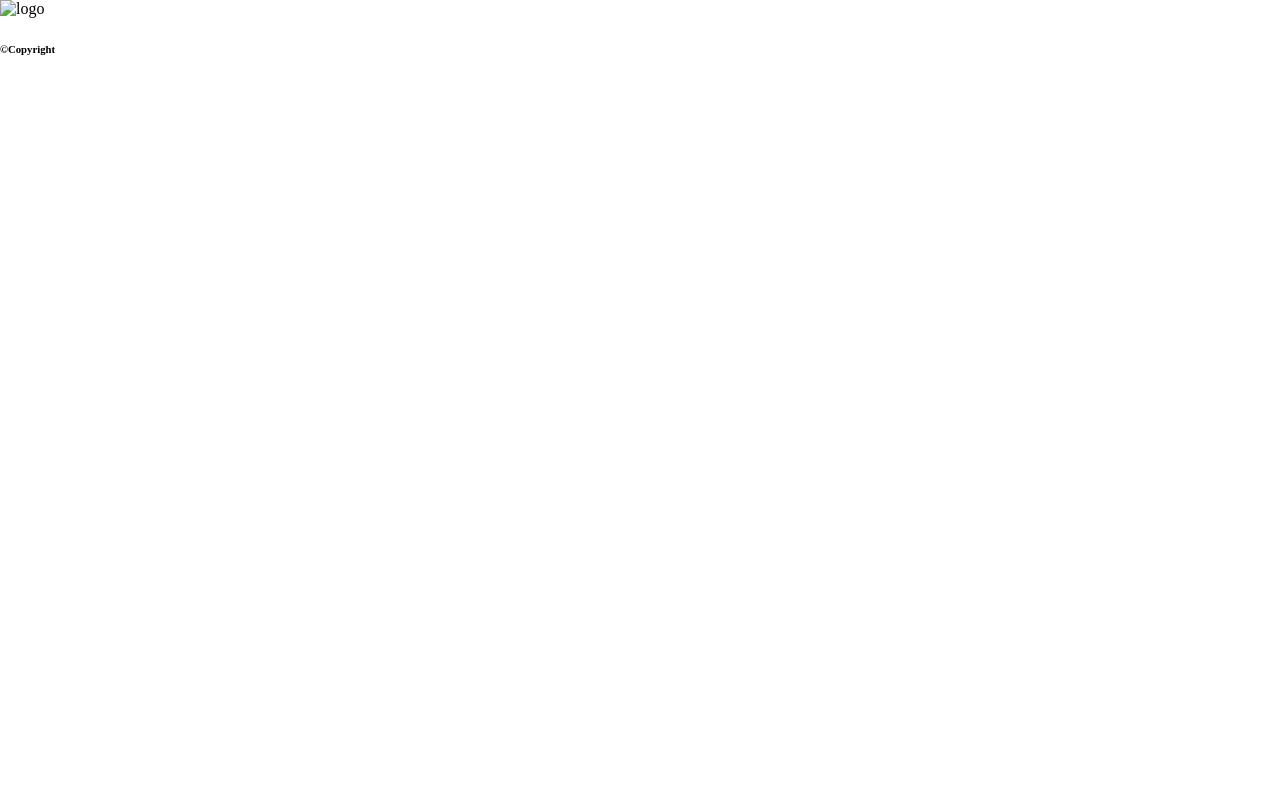
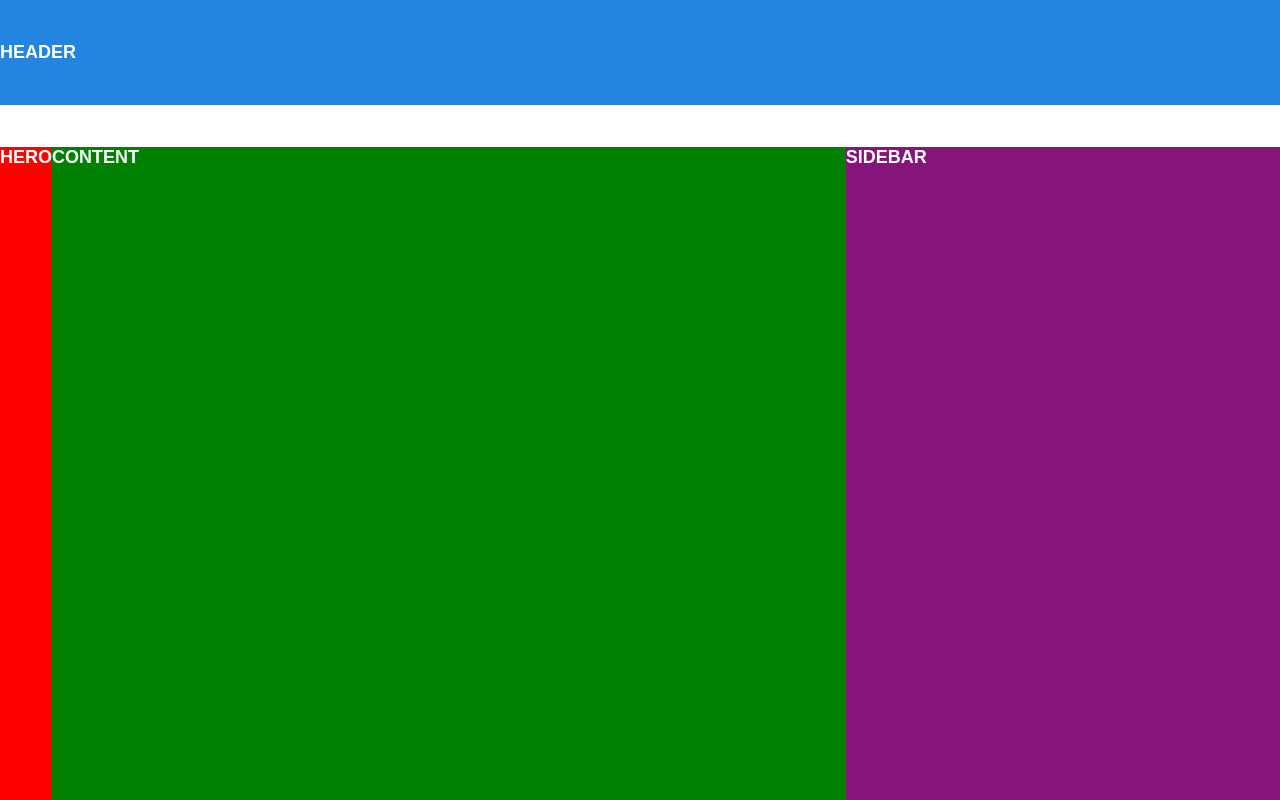
Before and after one commit to Paubic/paflexbox_pau, a plain HTML site: page index.html in a window 1280 px wide. Shown: the top 800 px of the page. Drawn offline with Linux system fonts and the light colour scheme.

Commit message:
Estructura

```diff
--- a/css/color.css
+++ b/css/color.css
@@ -1,5 +1,47 @@
 /* COLOR */
 /* **** */
+:root{
+
+    --colorfooter: #807e7e;
+    --colorheader: #2385E0;
+    --header__titulo:#2385E0;
+    --main__hero: red;
+    --main__sidebar: rgb(133, 21, 123);
+    --main__content: green;
+    --colorultexto: #ffff;
+}
+
+footer{
+
+    background-color: var(--colorfooter);
+}
+
+header {
+
+    background-color: var(--colorheader);
+}
+
+main{
+
+
+}
+
+.main__hero{
+    background-color: var(--main__hero);
+}
+
+.main__sidebar{
+    background-color: var(--main__sidebar);
+}
+
+.main__content{
+background-color: var(--main__content);
+}
+
+h6{
+    color: var(--colorultexto);
+}
+
 
 /* Variables */
 :root{
--- a/css/layout.css
+++ b/css/layout.css
@@ -1,2 +1,63 @@
 /* LAYOUT */
 /* ***** */
+body{
+
+    display: flex;
+    height: 100vh;
+
+}
+
+.contenedor{
+
+display: flex;
+width: 1360px;
+
+}
+
+header{
+
+    display: flex;
+    width: 100vw;
+
+}
+
+main{
+
+    display: flex;
+    height: 100vw;
+
+}
+
+footer{
+
+    display: flex;
+    align-items: flex-end;
+}
+
+.header__titulo{
+
+display: flex;
+flex-grow: 1;
+
+}
+.main__content{
+
+    display: flex;
+    flex-grow: 2;
+
+
+}
+.footer__titulo{
+
+}
+.main__hero{
+
+    display: flex;
+}
+.main__sidebar{
+
+    display: flex;
+    flex-grow: 1;
+
+
+}
--- a/css/tipografia.css
+++ b/css/tipografia.css
@@ -1,5 +1,11 @@
 /* TIPOGRAFÍA */
 /* ********* */
+
+h6{
+
+    font-size: 18px;
+    font-family: sans-serif;
+}
 
 /* Variables */
 :root{
--- a/index.html
+++ b/index.html
@@ -8,16 +8,29 @@
         <link rel="stylesheet" href="main.css" />
     </head>
     <body>
+        <section clas="contenedor">
         <!-- HEADER -->
         <header>
-            <img src="./img/logo.svg" alt="logo">
-            <nav class="menu"></nav>
+
+            <h6 class="header__titulo">HEADER</h6>
+
         </header>
         <!-- MAIN -->
-        <main></main>
+        <main class="main">
+
+             <!--Main arriba-->
+             <h6 class="main__hero">HERO</h6>
+
+            <!--Main izquierda-->
+            <h6 class="main__content">CONTENT</h6>
+            <!--Main derecha-->
+            <h6 class="main__sidebar">SIDEBAR</h6>
+        </main>
         <!-- FOOTER -->
         <footer>
-            <h6 class="copy">&copy;Copyright</h6>
+            <h6 class="footer__titulo">FOOTER</h6>
         </footer>
+    </section>
+
     </body>
 </html>
```
